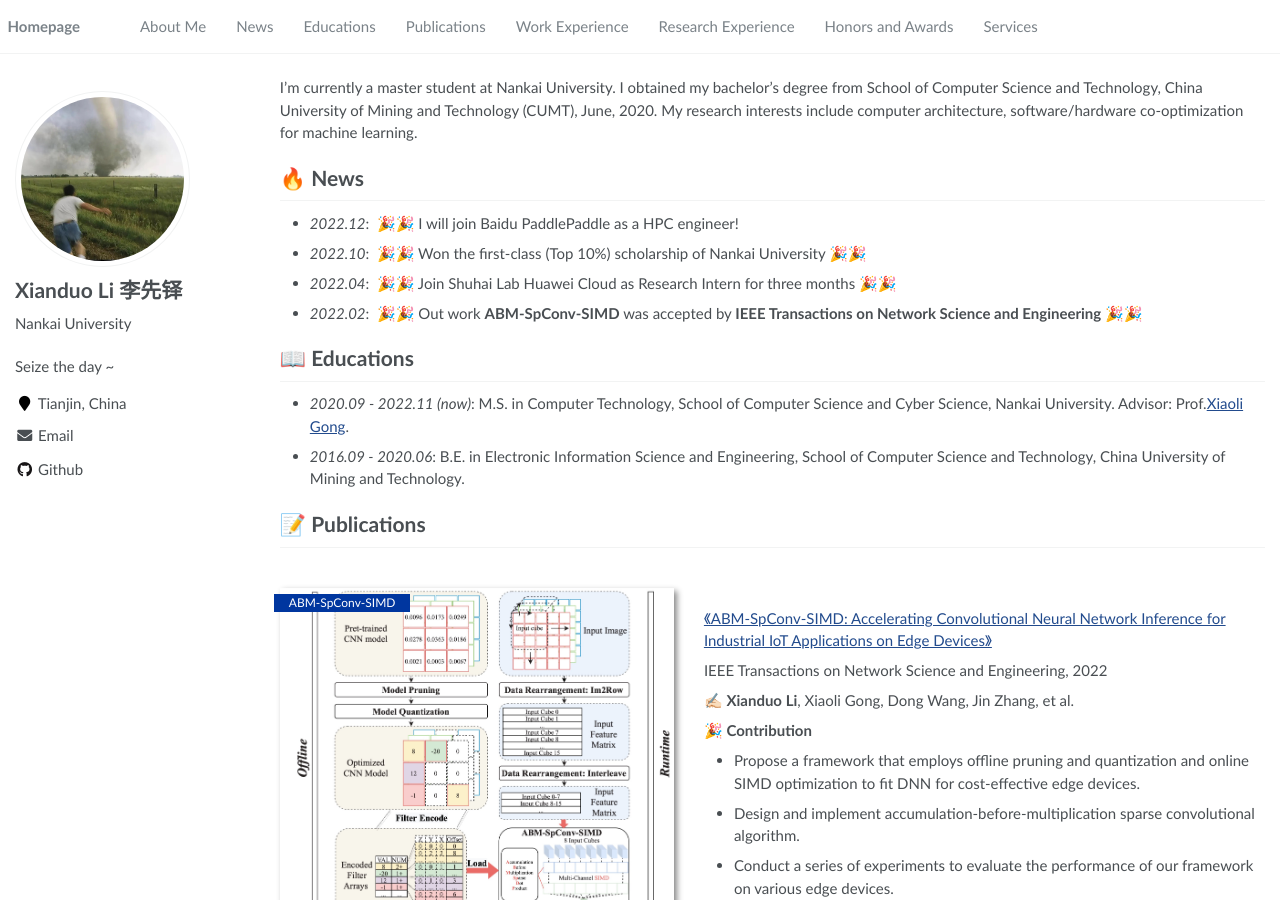
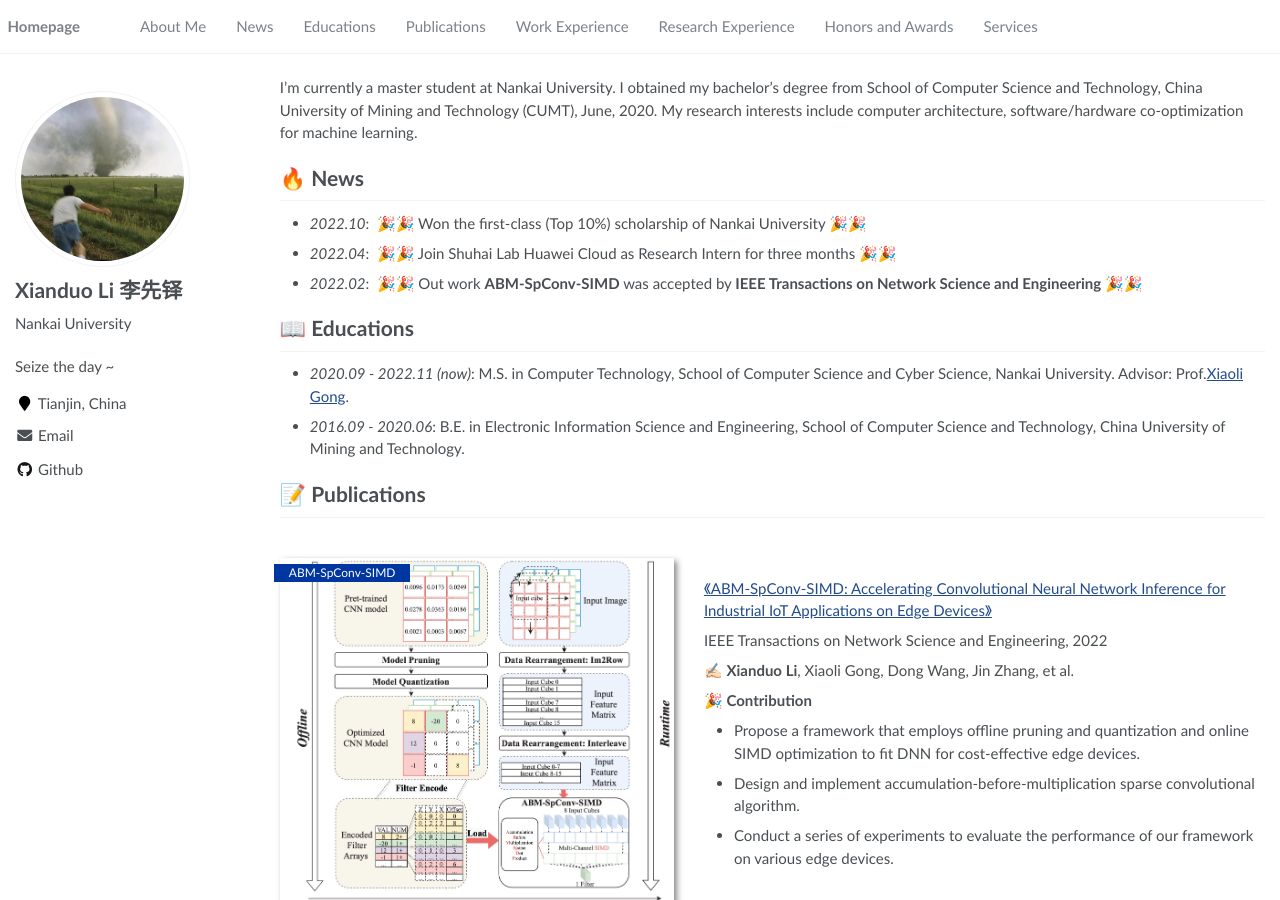
Before and after one commit to lxd-cumt/lxd-cumt.github.io, a Jekyll site: the page built from _pages/about.md, in a window 1280 px wide and 900 px high. Built offline with Jekyll 4.4.1, drawn with Linux system fonts in a browser that asks for light colours.

Commit message:
change news

```diff
--- a/_pages/about.md
+++ b/_pages/about.md
@@ -25,7 +25,7 @@ My research interest includes neural machine translation and computer vision. I
  -->
 
 # 🔥 News
-- *2022.12*: &nbsp;🎉🎉 I will join Baidu PaddlePaddle as a HPC engineer!
+<!-- - *2022.12*: &nbsp;🎉🎉 I will join Baidu PaddlePaddle as a HPC engineer! -->
 - *2022.10*: &nbsp;🎉🎉 Won the first-class (Top 10%) scholarship of Nankai University 🎉🎉
 - *2022.04*: &nbsp;🎉🎉 Join Shuhai Lab Huawei Cloud as Research Intern for three months 🎉🎉
 - *2022.02*: &nbsp;🎉🎉 Out work **ABM-SpConv-SIMD** was accepted by **IEEE Transactions on Network Science and Engineering** 🎉🎉
```
